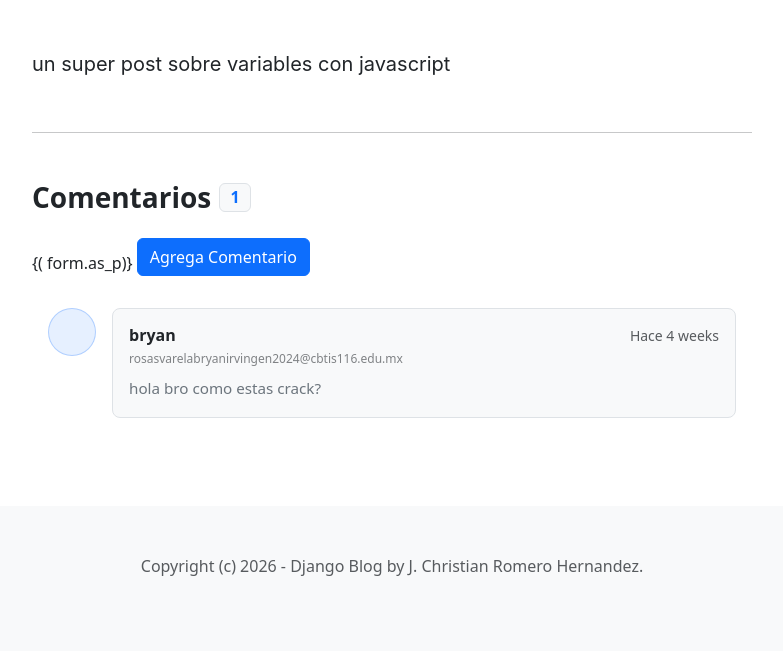
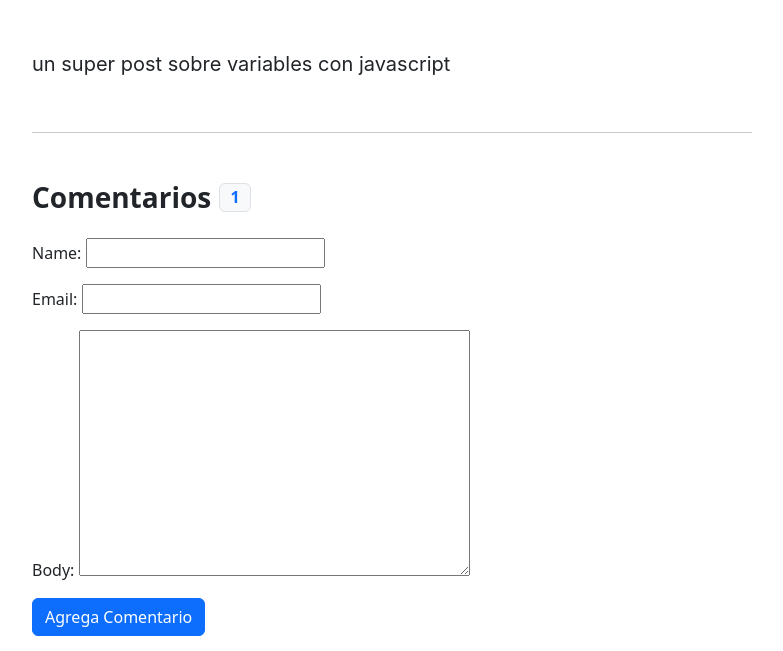
Before and after one commit to BryanRosas1209/dj_blog2, a Django app: template blog/templates/blog/detail.html in a window 1280 px wide. Shown: the part 768-1419 px from the top of the page, without its empty margins (248-1031 px from the left). Before the commit the page ends 1344 px from the top, so only its background shows below. Run offline with Django 5.2, Linux system fonts and the light colour scheme; the template is opened without the code that fills it: values that come from a table or form of the project are taken from there, others are empty; data comes from the database, SQL or seed files in the repository; both versions use the stored data as it was after the commit.

Commit message:
finalpush

```diff
--- a/blog/templates/blog/detail.html
+++ b/blog/templates/blog/detail.html
@@ -63,7 +63,7 @@
                 <form action="" method="post">
                     {% csrf_token %}
 
-                    {( form.as_p)}
+                    {{ form.as_p}}
                     <button type=" submit" class="btn btn-primary mb-3">
                         Agrega Comentario
                     </button>
```
Also changed, not shown: blog/migrations/0005_alter_post_status.py (added), db.sqlite3.
